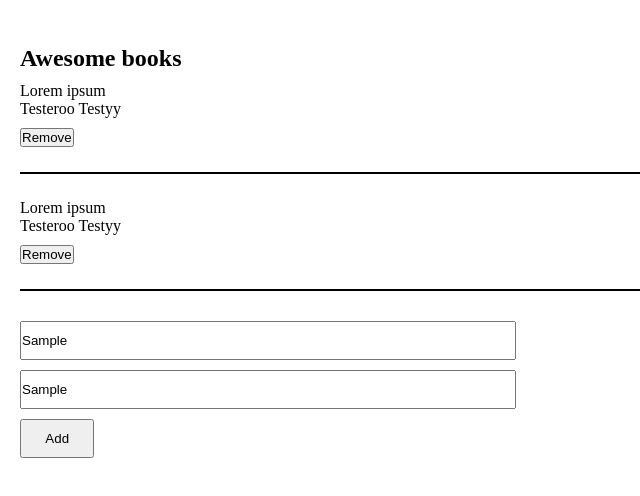
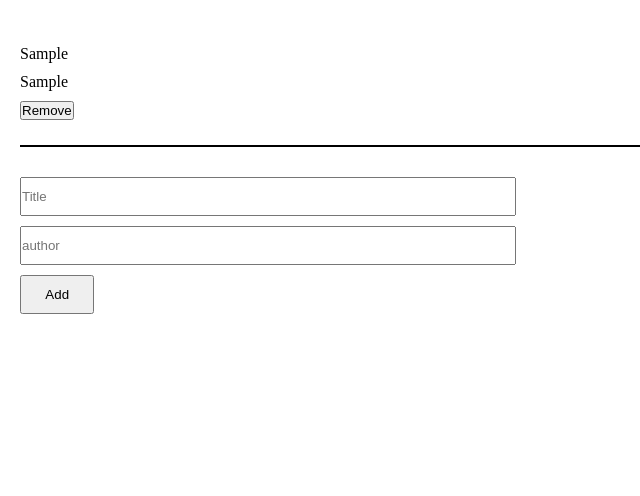
Before and after one commit to Jovighost/awesomebook2, a website: page index.html in a window 1280 px wide. Both pictures are taken after typing "Sample", "Sample" into the empty fields and a click on the button "Add". Shown: the whole page, without its empty margins (0-640 px from the left). Drawn offline with Linux system fonts and the light colour scheme.

Commit message:
added object

```diff
--- a/index.html
+++ b/index.html
@@ -7,25 +7,19 @@
 </head>
 <body>
     <section class="book-container">
-        <div class="book-list">
-        <ul>
-            <li> <h1>Awesome books</h1></li>
-            <li>Lorem ipsum<br>Testeroo Testyy</li>
-            <li><button>Remove</button></li>
-        </ul>
-        <ul>
-            <li>Lorem ipsum<br>Testeroo Testyy</li>
-            <li><button>Remove</button></li>
-        </ul>
-    </div>
+        <div class="book-list" id="book-title">
+
+        </div>
 
 
 
         <div class="book-input">
-         <input type="text" placeholder="Title">
-         <input type="text" placeholder="Title">
-         <button>Add</button>
+         <input type="text" placeholder="Title" id="title" required>
+         <input type="text" placeholder="author" id="Author" required>
+         <button id="btn">Add</button>
         </div>
     </section>
+
+    <script src="script.js"></script>
 </body>
 </html>
--- a/script.js
+++ b/script.js
@@ -1,35 +1,74 @@
 
-var books = [
-{
-    tittle: "book of life",
-    author: "jaden smith"
-},
-{
-    title: "1884",
-    author: "George owell"
-},
-{
-    title: "my woman is a tiger",
-    author: "giovanni"
-}
-]
+const bookId = document.getElementById("book-title");
+const titleId = document.getElementById("title");
+const authorId = document.getElementById("Author");
+const buttonId = document.getElementById("btn");
 
-const add = (title,author) =>{
+var books = JSON.parse(localStorage.getItem("books")) || [];
 
-   const book ={
-    title: title,
-    author: author
+
+// Display books
+const displayBook = () => {
+    if (books.length === 0) {
+        bookId.innerHTML = "<p>No books available.</p>";
+        return;
+    }
+
+    const mapBook = books.map((book, index) => {
+        return `
+
+                <ul key="${index}">
+                    <li>${book.title}</h1></li>
+                    <li>${book.author}</li>
+                    <li> <button class="btn-remove" onclick="removeBook(${index})">Remove</button></li>
+                </ul>
+
+
+        `;
+    }).join('');
+
+    bookId.innerHTML = mapBook;
+};
+
+
+const add = () =>{
+
+   // getting input values
+   const titleValue = titleId.value.trim();
+   const authorValue = authorId.value.trim();
+
+   //check if inputs are empty
+   if (titleValue === "" || authorValue === "") {
+       alert("Please enter both title and author.");
+       return;
+   }
+
+   const book = {
+       title: titleValue,
+       author: authorValue
    };
-   books.push(book)
+   books.push(book);
+    localStorage.setItem('books', JSON.stringify(books)); // Update localStorage
+    displayBook(); // Refresh display
+
+    // Clear input fields
+    titleId.value = '';
+    authorId.value = '';
+
 
 }
 
 //remove a book
 const removeBook =(bookIndex) => {
-    books = books.filter(index => index !== bookIndex);
-    console.log(books)
+    books = books.filter((_, index) => index !== bookIndex);
+    localStorage.setItem('books', JSON.stringify(books)); // Update localStorage
+    displayBook();
+
 }
 
 
+// Add event listener
+buttonId.addEventListener('click', add);
 
-removeBook(books[0])
+// Initial display of books
+displayBook();
```
